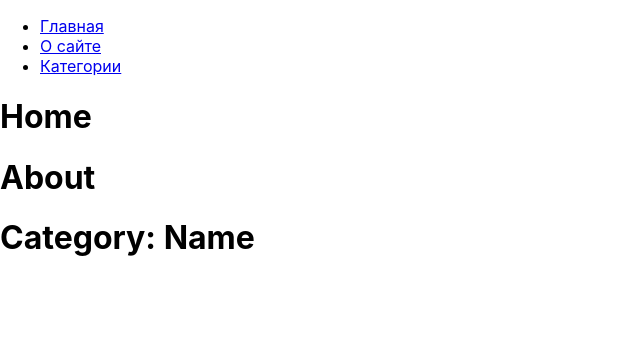
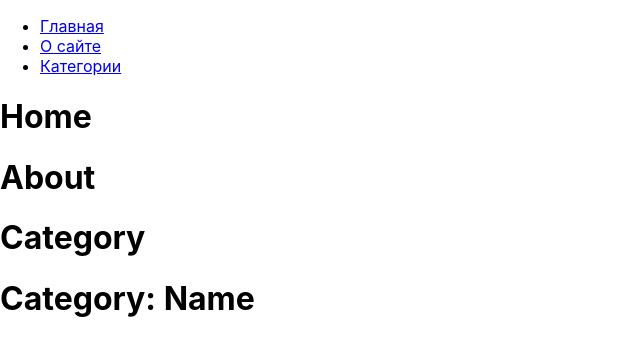
Before and after one commit to dim50dim/react_routers, a React (Create React App) app: page / in a window 1280 px wide. Shown: the top 356 px of the page, without its empty margins (0-640 px from the left). Built offline with nearby package versions, Linux system fonts and the light colour scheme.

Commit message:
Also created Footer component.

```diff
--- a/src/App.js
+++ b/src/App.js
@@ -1,7 +1,8 @@
 
 import About from './About';
 import './App.css';
-import CategoryDescription from './CategoryDescription';
+import Category from './Category';
+
 import Header from './Header';
 import Home from './Home';
 
@@ -11,8 +12,8 @@ function App() {
       <Header />
       <Home />
       <About />
-      <CategoryDescription />
-     </div>
+      <Category />
+           </div>
   );
 }
 
```
Also changed, not shown: src/Footer.js (added, +11 -0 lines).
